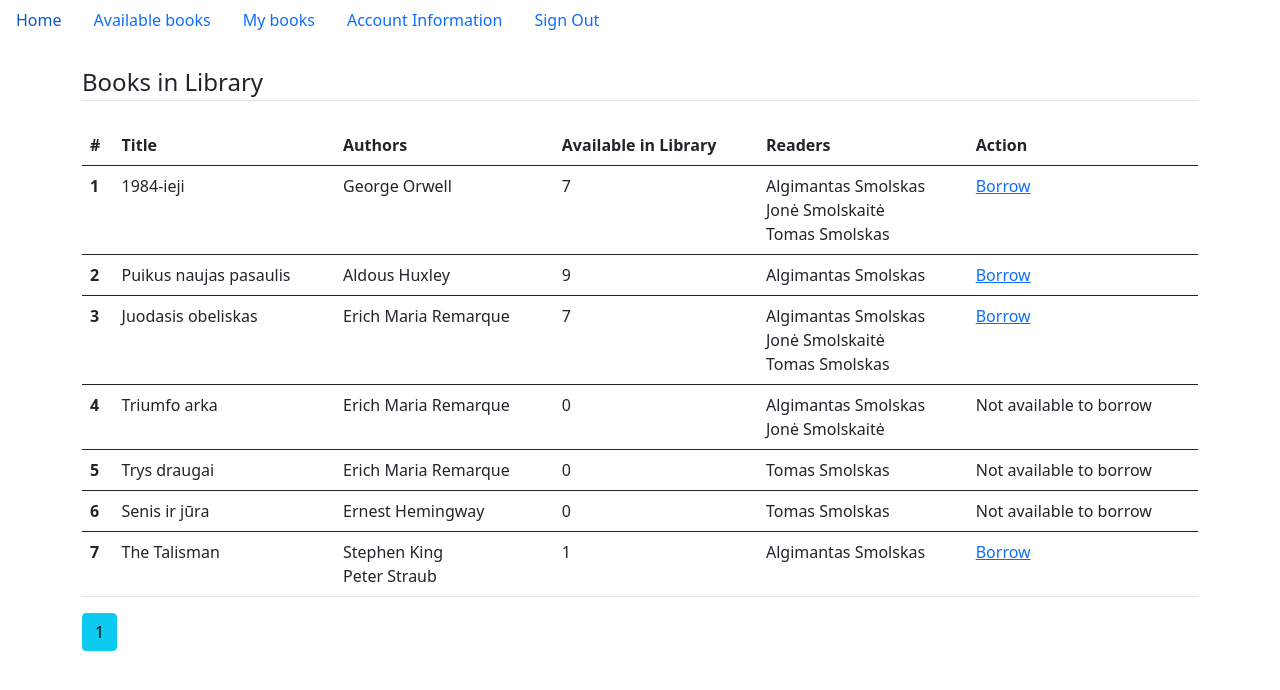
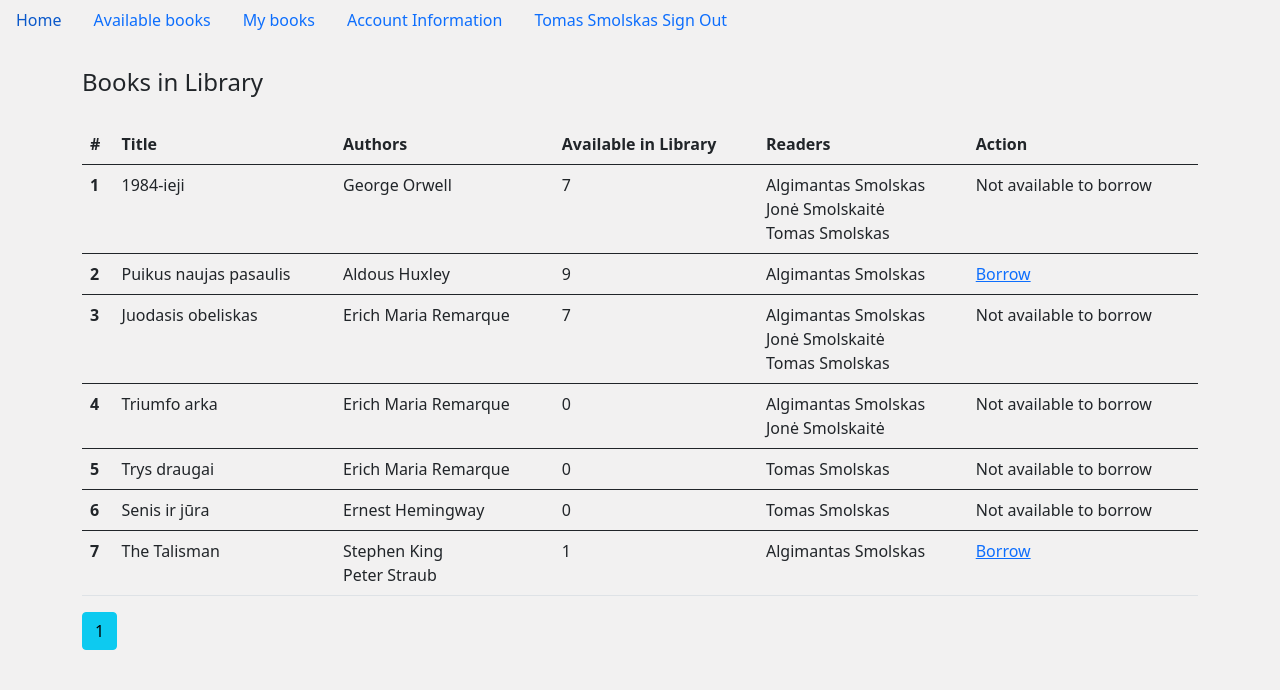
Before and after one commit to TomasSm1978/pythonFlaskTest_20220728, a Flask app: page /available_books in a window 1280 px wide. Shown: the top 690 px of the page. Run offline with Flask 2, Linux system fonts and the light colour scheme; a user stored in the database is signed in; data comes from the database, SQL or seed files in the repository; both versions use the stored data as it was after the commit.

Commit message:
Atlikta keletas kosmetinių pataisymų

```diff
--- a/templates/available_books.html
+++ b/templates/available_books.html
@@ -3,7 +3,7 @@
 
 
 {% if all_books %}
-<legend class="border-bottom mb-4">Books in Library</legend>
+<legend class="mb-4">Books in Library</legend>
 <table class="table">
     <thead>
     <tr>
@@ -36,7 +36,7 @@
             {% endfor %}
         </td>
 
-        {% if book.stock >0 %}
+        {% if book.stock >0  and current_user not in book.readers %}
         <td><a href="{{ url_for('borrow_book', id=book['id']) }}">Borrow</a></td>
     {% else %}
         <td>Not available to borrow</td>
--- a/templates/base.html
+++ b/templates/base.html
@@ -8,8 +8,12 @@
     <!-- Bootstrap CSS -->
     <link href="https://cdn.jsdelivr.net/npm/bootstrap@5.0.2/dist/css/bootstrap.min.css" rel="stylesheet"
           integrity="sha384-EVSTQN3/azprG1Anm3QDgpJLIm9Nao0Yz1ztcQTwFspd3yD65VohhpuuCOmLASjC" crossorigin="anonymous">
-
-    <title>Hello World!</title>
+    <style>
+    body {
+       background-color: #F2F1F1
+     }
+   </style>
+    <title>Book Library</title>
 </head>
 <body>
 <ul class="nav">
@@ -27,7 +31,8 @@
         <a class="nav-link" href="{{ url_for('update_account_information') }}">Account Information</a>
     </li>
     <li class="nav-item">
-        <a class="nav-link" href="{{ url_for('sign_out') }}">Sign Out</a>
+        <a class="nav-link" href="{{ url_for('sign_out') }}">{{current_user.first_name}}
+            {{current_user.last_name}} Sign Out</a>
     </li>
     {% else %}
     <li class="nav-item">
--- a/templates/home.html
+++ b/templates/home.html
@@ -1,4 +1,8 @@
 {% extends 'base.html' %}
 {% block content %}
-<h1>Hello World!</h1>
+<legend class="mb-4">Welcome to Books Library!</legend>
+<img src="/static/Book.jpeg" width="100%">
+<p><font size="2rem">© 2022 Tomas Smolskas</font></p>
+
+
 {% endblock %}
--- a/templates/my_books.html
+++ b/templates/my_books.html
@@ -3,7 +3,7 @@
 
 
 {% if my_books %}
-<legend class="border-bottom mb-4">Books borrowed by {{current_user.first_name}} {{current_user.last_name}}</legend>
+<legend class="mb-4">Books borrowed by {{current_user.first_name}} {{current_user.last_name}}</legend>
 <table class="table">
     <thead>
     <tr>
--- a/templates/success.html
+++ /dev/null
@@ -1,4 +0,0 @@
-{% extends 'base.html' %}
-{% block content %}
-<h1>Success!</h1>
-{% endblock %}
--- a/templates/update_account_information.html
+++ b/templates/update_account_information.html
@@ -4,7 +4,7 @@
     <form method="POST" action="">
         {{ form_in_html.hidden_tag() }}
         <fieldset class="form-group">
-            <legend class="border-bottom mb-4">Sign Up</legend>
+            <legend class="mb-4">Sign Up</legend>
             <div class="form-group">
                 {{ form_in_html.first_name.label(class="form-control-label") }}
 
```
Also changed, not shown: templates/add_form.html (deleted, +0 -27 lines), data.sqlite.
